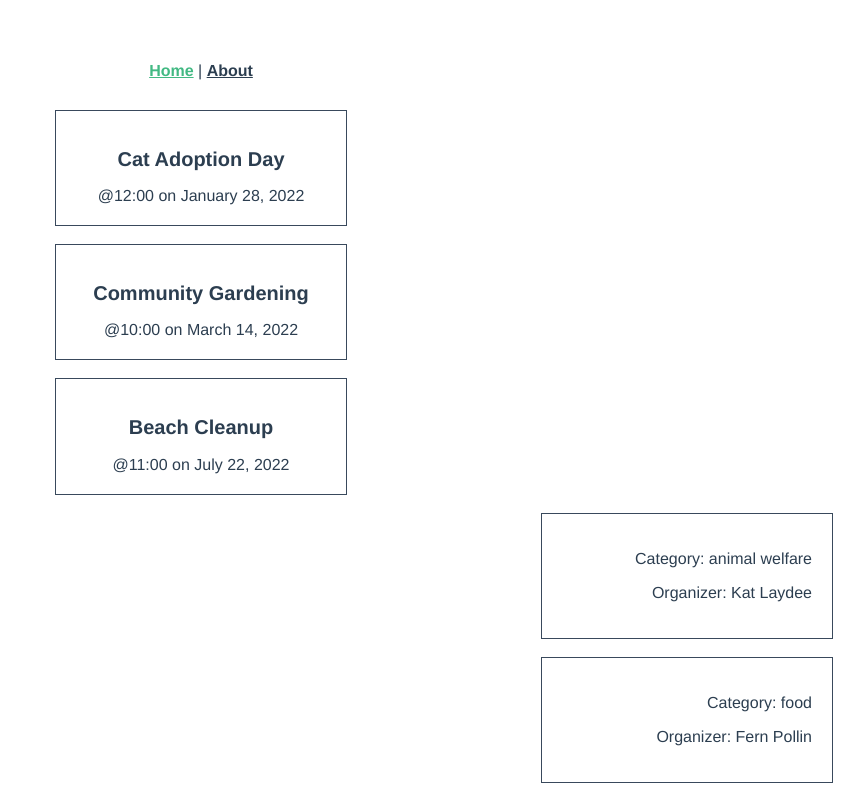
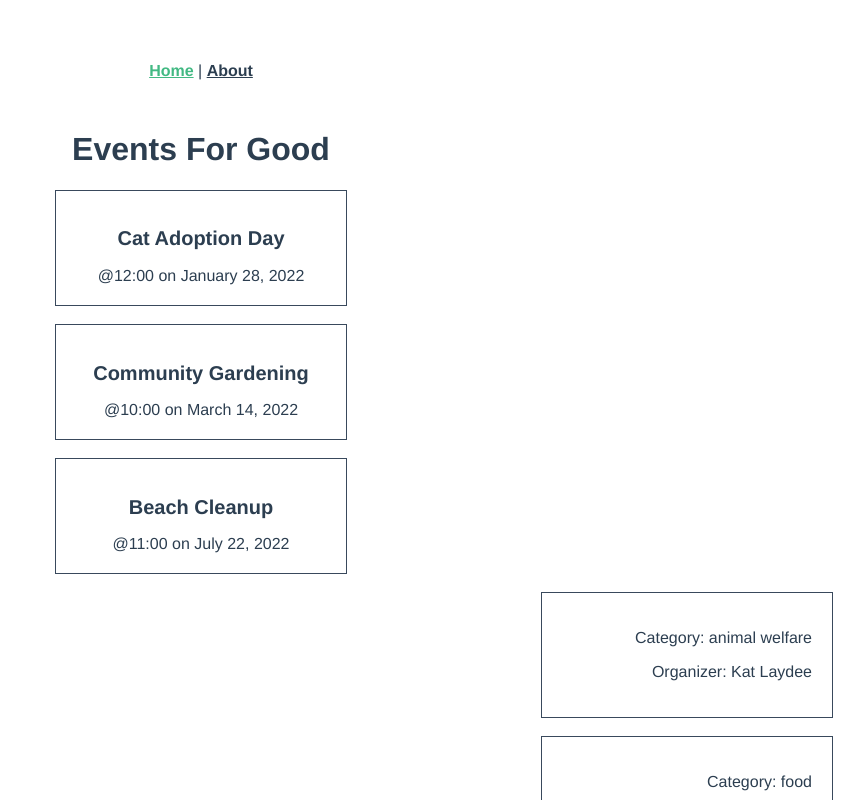
Before and after one commit to WaiYanMoeLwin/331-intro-to-vite, a Vue app: page / in a window 1280 px wide. Shown: the top 800 px of the page, without its empty margins (439-1280 px from the left). Built offline with nearby package versions, Linux system fonts and the light colour scheme; the HTML template or start-up script is replaced by a standard one.

Commit message:
finish 9.3

```diff
--- a/src/views/HomeView.vue
+++ b/src/views/HomeView.vue
@@ -41,6 +41,8 @@ const events = ref<Event[]>([
 </script>
 
 <template>
+  <h1>Events For Good</h1>
+  <!-- new element -->
   <div class="events">
     <EventCard v-for="event in events" :key="event.id" :event="event" />
   </div>
```
